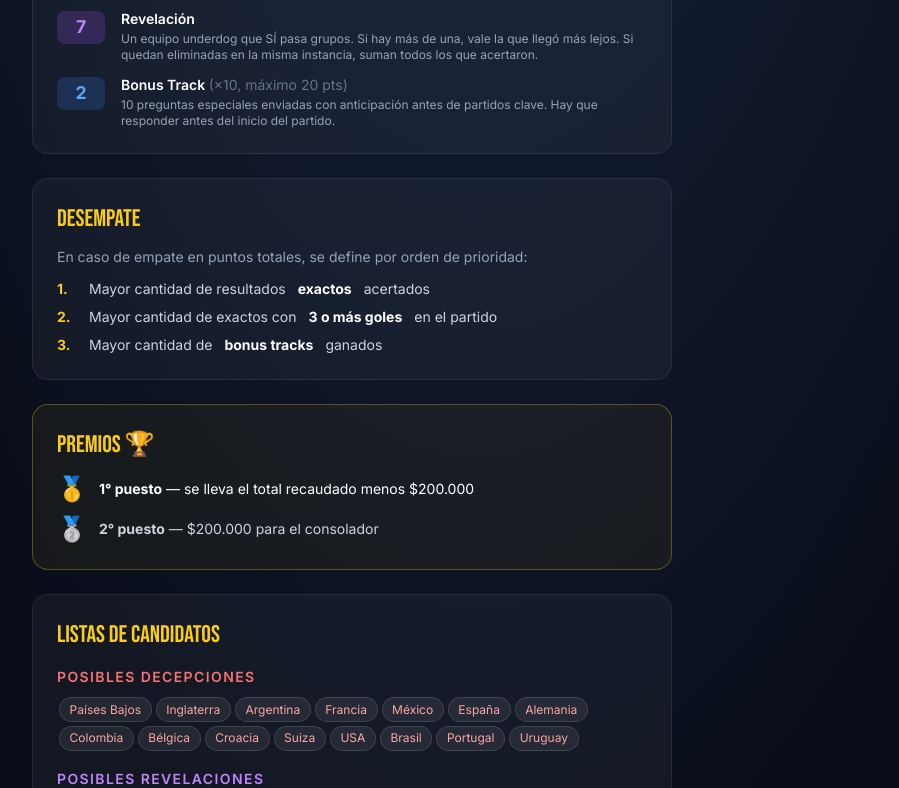
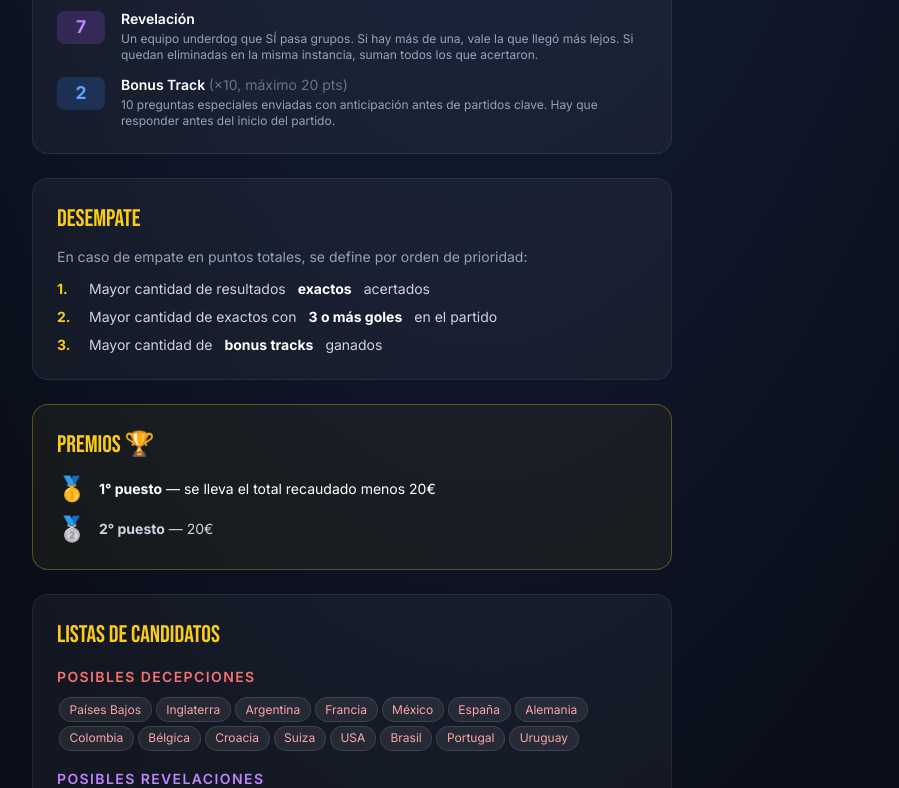
Before and after one commit to facurigal/prode-usa-2026, a website: page public/rules.html in a window 1280 px wide. Shown: the part 1200-1988 px from the top of the page, without its empty margins (288-1187 px from the left). Drawn offline with nearby package versions, Linux system fonts and the light colour scheme.

Commit message:
Update rules: inscription 10eur, prizes 1st/2nd place

```diff
--- a/public/rules.html
+++ b/public/rules.html
@@ -43,7 +43,7 @@
   <div class="card border-yellow-400/20">
     <h3 class="text-yellow-400 text-2xl mb-3">INSCRIPCIÓN</h3>
     <ul class="text-slate-300 text-sm space-y-1">
-      <li>Inscripción: <strong class="text-white">$100.000</strong> — pagar antes del 8 de junio</li>
+      <li>Inscripción: <strong class="text-white">10€</strong> — pagar antes del 8 de junio</li>
       <li>Si no pagás antes de esa fecha, no participás del Prode</li>
       <li>Completar la fase de grupos <strong class="text-white">completa antes del 9 de junio</strong></li>
       <li>Completar todos los puntajes especiales antes del 9 de junio</li>
@@ -167,11 +167,11 @@
     <div class="space-y-2 text-sm">
       <div class="flex items-center gap-3">
         <span class="text-2xl">🥇</span>
-        <p class="text-white"><strong>1° puesto</strong> — se lleva el total recaudado menos $200.000</p>
+        <p class="text-white"><strong>1° puesto</strong> — se lleva el total recaudado menos 20€</p>
       </div>
       <div class="flex items-center gap-3">
         <span class="text-2xl">🥈</span>
-        <p class="text-slate-300"><strong>2° puesto</strong> — $200.000 para el consolador</p>
+        <p class="text-slate-300"><strong>2° puesto</strong> — 20€</p>
       </div>
     </div>
   </div>
```
